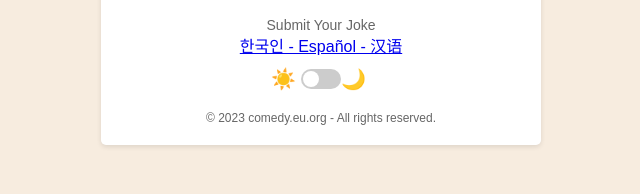
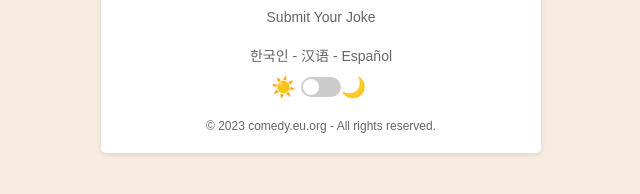
Before and after one commit to haha-eu/language, a plain HTML site: page languagetestcode.html in a window 1280 px wide. Shown: the part 424-618 px from the top of the page, without its empty margins (319-959 px from the left). Drawn offline with Linux system fonts and the light colour scheme.

Commit message:
Update languagetestcode.html

```diff
--- a/languagetestcode.html
+++ b/languagetestcode.html
@@ -195,12 +195,12 @@
       <!-- The generated joke will appear here -->
     </div>
     <button onclick="generateJoke()">Generate Joke</button>
-  	<div class="submit-joke">
+    <div class="submit-joke">
       <a href="https://forms.gle/r84iJv9Fn772WuFF9" target="_blank">Submit Your Joke</a>
     </div>
-    <div class="language-selection">
-  <a href="language_selection.html" target="_blank">한국인 - Español - 汉语</a>
-</div>
+    <div class="submit-joke">
+      <a href="https://haha-eu.github.io/language/language_selection.html" target="_blank">한국인 - 汉语 - Español</a>
+    </div>
     <div class="switch-container">
       <span class="switch-label">☀️</span>
       <label class="switch">
```
